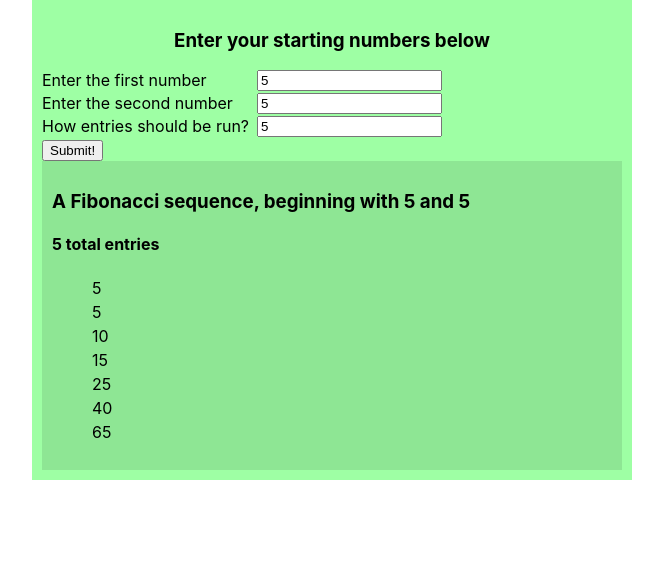
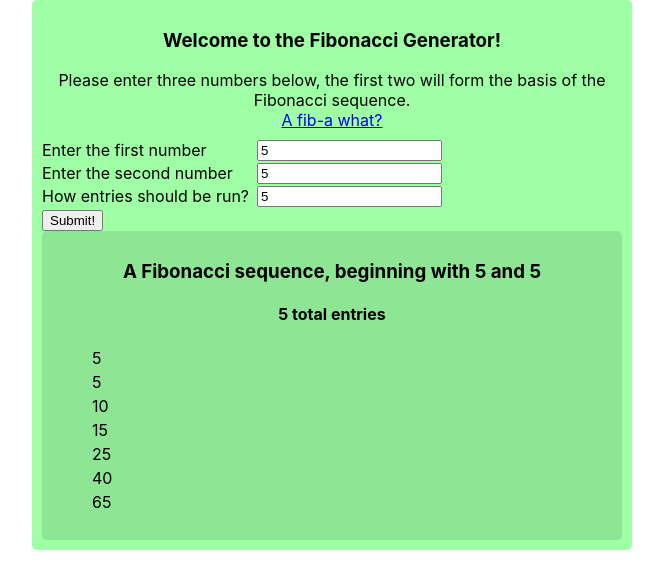
Before and after one commit to CD-Mackay/fibonacci-generator, a React (Create React App) app: page / in a window 1280 px wide. Both pictures are taken after typing "5", "5", "5" into the empty fields and a click on the button "Submit!". Shown: the top 588 px of the page, without its empty margins (288-951 px from the left). Built offline with nearby package versions, Linux system fonts and the light colour scheme.

Commit message:
add explanation link, style titles

```diff
--- a/src/Input.jsx
+++ b/src/Input.jsx
@@ -14,7 +14,9 @@ export default function Input(props) {
 
   return (
     <div class="input">
-      <h3>Enter your starting numbers below</h3>
+      <h3>Welcome to the Fibonacci Generator!</h3>
+      <p>Please enter three numbers below, the first two will form the basis of the Fibonacci sequence.</p>
+      <a id="fibonacci-link" href="https://en.wikipedia.org/wiki/Fibonacci_number">A fib-a what?</a>
     <form onSubmit={event => event.preventDefault()} id="input-form">
       <div class="seperator">
       <label for="numOne">Enter the first number</label>
--- a/src/styles.scss
+++ b/src/styles.scss
@@ -1,18 +1,28 @@
 .input {
   padding: 10px;
   background-color: #9EFFA4;
+  border-radius: 5px;
+  p {
+    margin: 0;
+  }
 }
 #input-form {
   text-align: left;
+  margin-top: 10px;
 }
 
 #output {
   text-align: left;
   background-color: #8EE694;
   padding: 10px;
+  border-radius: 5px;
   li {
     list-style-type: none;
     line-height: 1.5;
+  }
+
+  h3, h4 {
+    text-align: center;
   }
 }
 
```
